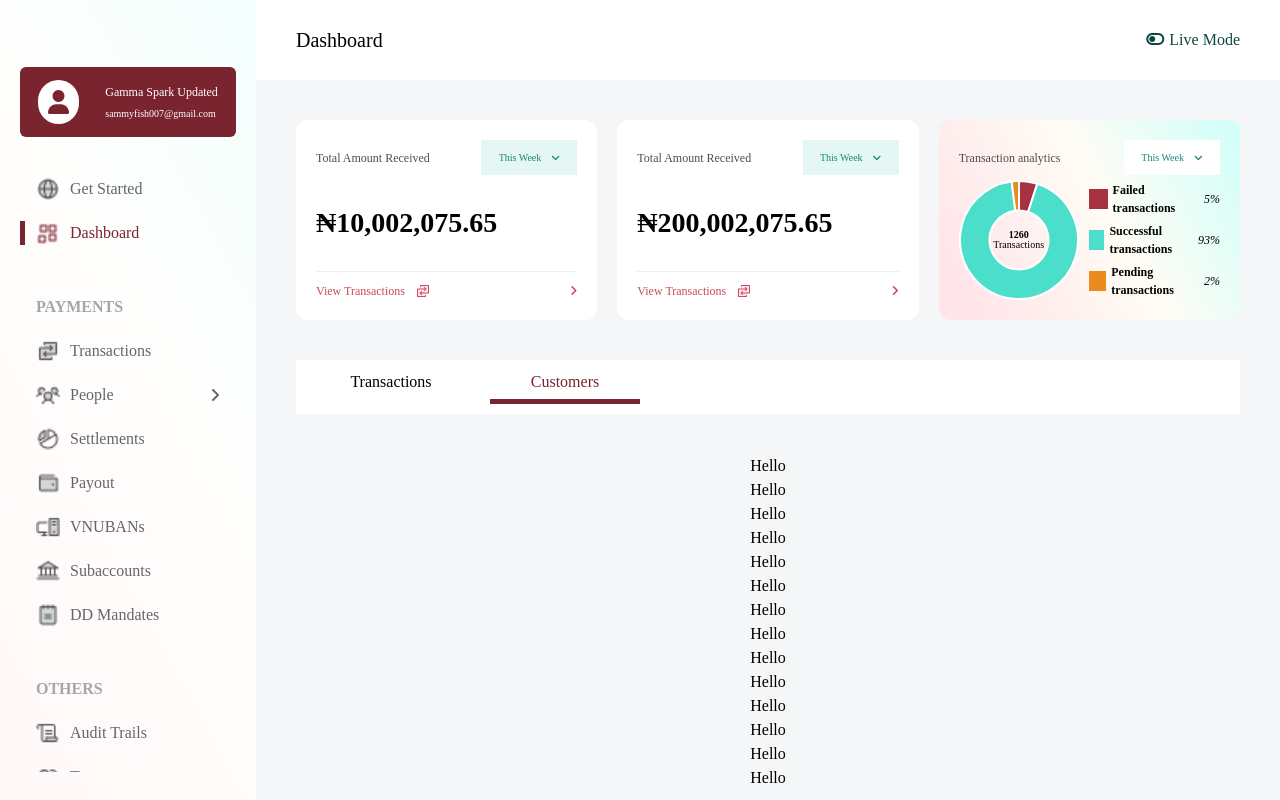
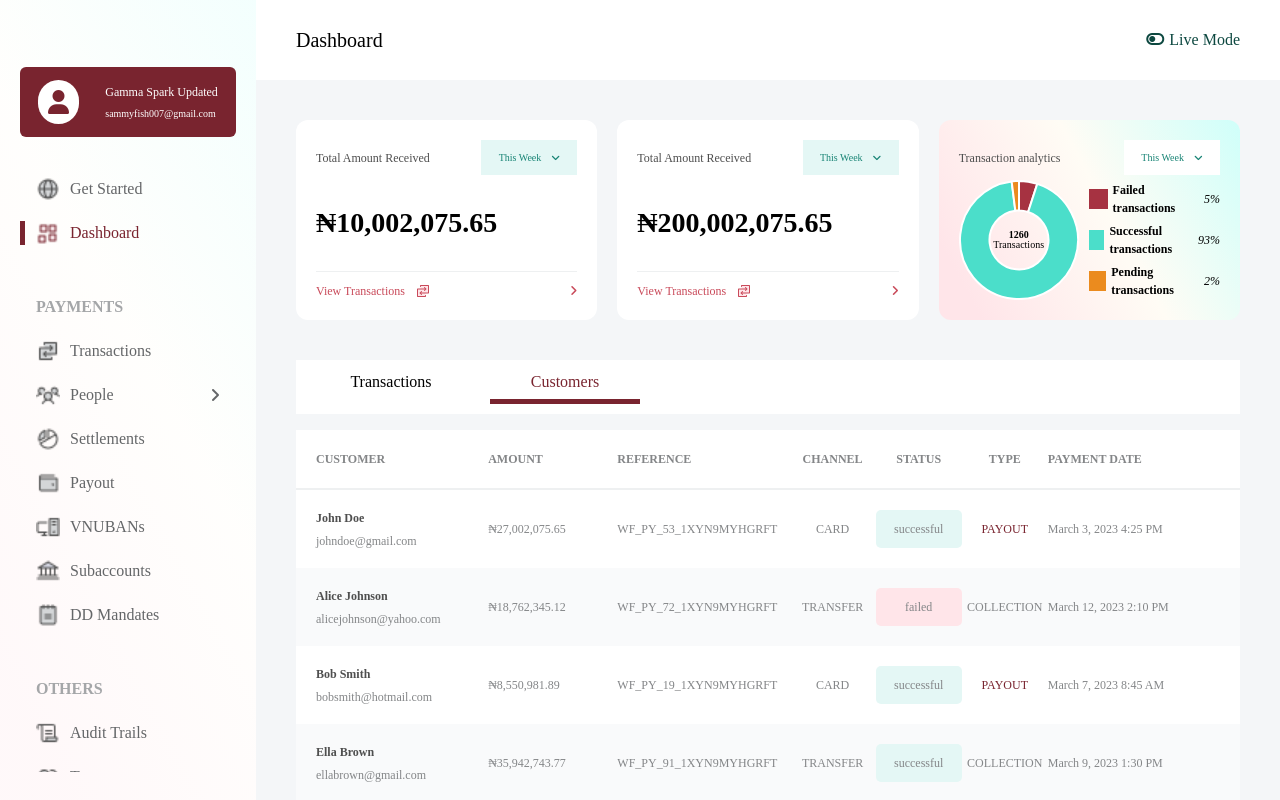
Before and after one commit to SymplyMatt/customer_dashboard_woven, a Vue app: page /dashboard/customers in a window 1280 px wide. Built offline with nearby package versions, Linux system fonts and the light colour scheme; a web font is replaced by a local one.

Commit message:
transactions table

```diff
--- a/src/components/dashboard/main/MainContent.vue
+++ b/src/components/dashboard/main/MainContent.vue
@@ -1,48 +1,163 @@
 <template>
     <div class="flex flex-col w-full items-center p-10 gap-10 overflow-y-scroll main-content-dashboard">
       <Stats />
-      <LowerNav :route="route"/>
+      <div class="flex flex-col justify-center items-center w-full gap-4">
+        <LowerNav :route="route"/>
 
-      <div class="flex flex-col justify-center items-center">
-        <div class="">
-          <div class="">
-            <div class="">Hello</div>
-            <div class="">Hello</div>
-            <div class="">Hello</div>
-            <div class="">Hello</div>
-            <div class="">Hello</div>
-            <div class="">Hello</div>
-            <div class="">Hello</div>
-          </div>
-          <div class="">
-            <div class="">Hello</div>
-            <div class="">Hello</div>
-            <div class="">Hello</div>
-            <div class="">Hello</div>
-            <div class="">Hello</div>
-            <div class="">Hello</div>
-            <div class="">Hello</div>
+        <div class="flex flex-col justify-center items-center w-full  bg-white">
+          <div class="flex flex-col justify-center items-center  w-full">
+            <div class="grid-table-7 justify-between align-center w-full greyBorder px-5 text-headerBlack font-extrabold text-12  py-2">
+              <div class="flex flex-row items-center py-2 uppercase">Customer</div>
+              <div class="flex flex-row items-center py-2 uppercase">Amount</div>
+              <div class="flex flex-row items-center py-2 uppercase">Reference</div>
+              <div class="flex flex-row items-center py-2 uppercase items-center justify-center">Channel</div>
+              <div class="flex flex-row items-center py-2 uppercase items-center justify-center">Status</div>
+              <div class="flex flex-row items-center py-2 uppercase items-center justify-center">Type</div>
+              <div class="flex flex-row items-center py-2 uppercase">Payment Date</div>
+            </div>
+            <TableDataItem
+              v-for="(i, index) in transactions"
+              :key="index"
+              :item="i"
+              :index="index + 1"
+            />
           </div>
         </div>
       </div>
+
     </div>
   </template>
 
   <script>
   import Stats from './Stats.vue';
   import LowerNav from './LowerNav.vue';
+  import TableDataItem from './TableDataItem.vue';
 
   export default {
     name: 'MainContent',
     props : ['route'],
     components: {
       Stats,
-      LowerNav
+      LowerNav,
+      TableDataItem
     },
+    data(){
+      return{
+        transactions : [
+          {
+            customerName: "John Doe",
+            customerEmail: "johndoe@gmail.com",
+            amount: "₦27,002,075.65",
+            reference: "wf_py_53_1xyn9myhgrft",
+            channel: "CARD",
+            status: "Successful",
+            type: "Payout",
+            paymentDate: "March 3, 2023 4:25 PM"
+          },
+          {
+            customerName: "Alice Johnson",
+            customerEmail: "alicejohnson@yahoo.com",
+            amount: "₦18,762,345.12",
+            reference: "wf_py_72_1xyn9myhgrft",
+            channel: "Transfer",
+            status: "Failed",
+            type: "Collection",
+            paymentDate: "March 12, 2023 2:10 PM"
+          },
+          {
+            customerName: "Bob Smith",
+            customerEmail: "bobsmith@hotmail.com",
+            amount: "₦8,550,981.89",
+            reference: "wf_py_19_1xyn9myhgrft",
+            channel: "CARD",
+            status: "Successful",
+            type: "Payout",
+            paymentDate: "March 7, 2023 8:45 AM"
+          },
+          {
+            customerName: "Ella Brown",
+            customerEmail: "ellabrown@gmail.com",
+            amount: "₦35,942,743.77",
+            reference: "wf_py_91_1xyn9myhgrft",
+            channel: "Transfer",
+            status: "Successful",
+            type: "Collection",
+            paymentDate: "March 9, 2023 1:30 PM"
+          },
+          {
+            customerName: "David Wilson",
+            customerEmail: "davidwilson@outlook.com",
+            amount: "₦13,678,921.50",
+            reference: "wf_py_64_1xyn9myhgrft",
+            channel: "CARD",
+            status: "Failed",
+            type: "Payout",
+            paymentDate: "March 15, 2023 6:55 AM"
+          },
+          {
+            customerName: "John Doe",
+            customerEmail: "johndoe@gmail.com",
+            amount: "₦27,002,075.65",
+            reference: "wf_py_53_1xyn9myhgrft",
+            channel: "CARD",
+            status: "Successful",
+            type: "Payout",
+            paymentDate: "March 3, 2023 4:25 PM"
+          },
+          {
+            customerName: "Alice Johnson",
+            customerEmail: "alicejohnson@yahoo.com",
+            amount: "₦18,762,345.12",
+            reference: "wf_py_72_1xyn9myhgrft",
+            channel: "Transfer",
+            status: "Failed",
+            type: "Collection",
+            paymentDate: "March 12, 2023 2:10 PM"
+          },
+          {
+            customerName: "Bob Smith",
+            customerEmail: "bobsmith@hotmail.com",
+            amount: "₦8,550,981.89",
+            reference: "wf_py_19_1xyn9myhgrft",
+            channel: "CARD",
+            status: "Successful",
+            type: "Payout",
+            paymentDate: "March 7, 2023 8:45 AM"
+          },
+          {
+            customerName: "Ella Brown",
+            customerEmail: "ellabrown@gmail.com",
+            amount: "₦35,942,743.77",
+            reference: "wf_py_91_1xyn9myhgrft",
+            channel: "Transfer",
+            status: "Successful",
+            type: "Collection",
+            paymentDate: "March 9, 2023 1:30 PM"
+          },
+          {
+            customerName: "David Wilson",
+            customerEmail: "davidwilson@outlook.com",
+            amount: "₦13,678,921.50",
+            reference: "wf_py_64_1xyn9myhgrft",
+            channel: "CARD",
+            status: "Failed",
+            type: "Payout",
+            paymentDate: "March 15, 2023 6:55 AM"
+          },
+        ]
+      }
+    }
   }
 </script>
 <style>
   .main-content-dashboard{
     height: calc(100vh - 80px);
   }
+  .grid-table-7{
+    display: grid;
+    grid-template-columns: 2fr 1.5fr 2fr 1fr 1fr 1fr 2fr;
+  }
+  .greyBorder{
+    border-bottom:  2px solid #EEF0F1;
+  }
 </style>
--- /dev/null
+++ b/src/components/dashboard/main/TableDataItem.vue
@@ -0,0 +1,32 @@
+<template>
+    <div
+    :class="index % 2 === 0 && 'bg-tableEven'"
+    class="grid-table-7 justify-between w-full px-5">
+        <div class="flex flex-col py-2 text-12 gap-1 text-headerBlack  justify-center">
+        <div class="text-blackName font-extrabold">{{ item.customerName }}</div>
+        <div class="">{{ item.customerEmail }}</div>
+        </div>
+        <div class="flex flex-row py-2 flex flex-col py-2 text-12 gap-1 text-headerBlack justify-center">{{ item.amount }}</div>
+        <div class="flex flex-row py-2 flex flex-col py-2 text-12 gap-1 text-headerBlack justify-center uppercase">{{ item.reference }}</div>
+        <div class="flex flex-row py-2 flex flex-col py-2 text-12 gap-1 text-headerBlack justify-center uppercase items-center">{{ item.channel }}</div>
+        <div
+        :class="item.status.toLowerCase() =='failed' ? 'bg-failed' : item.status.toLowerCase() == 'successful' ? 'bg-lightGreen' : ''"
+        class="flex flex-row py-2 flex flex-col py-2 text-12 gap-1 text-headerBlack justify-center items-center my-5 r-4">{{ item.status.toLowerCase() }}</div>
+        <div
+        :class="item.type.toLowerCase() =='payout' ? 'text-payout' : item.type.toLowerCase() == 'collection' ? 'text-collection' : ''"
+        class="flex flex-row py-2 flex flex-col py-2 text-12 gap-1 text-headerBlack justify-center uppercase items-center">{{ item.type }}</div>
+        <div class="flex flex-row py-2 flex flex-col py-2 text-12 gap-1 text-headerBlack justify-center">{{ item.paymentDate }}</div>
+    </div>
+  </template>
+
+  <script>
+  export default {
+    name: 'TableDataItem',
+    props : ['item', 'index']
+  }
+</script>
+<style>
+    .r-4{
+        border-radius: 5px;
+    }
+</style>
--- a/tailwind.config.js
+++ b/tailwind.config.js
@@ -23,11 +23,17 @@ module.exports = {
       colors: {
         darkBrown: '#79242F',
         lightBlack: '#646668',
+        headerBlack: '#848688',
         navTitle: '#A4A6A8',
         greyBorder : '#EEF0F1',
         textColorDark : '#4E4E4E',
         brightRed : "#C94A5A",
         lightGreen : "#E4F7F5",
+        blackName : "#4F4F4F",
+        tableEven : "#F9FAFB",
+        payout : '#79242F',
+        collection : '#0B3C35',
+        failed : '#FFE5E9'
       },
       textColor: {
         'liveGreen': '#0D4840',
```
